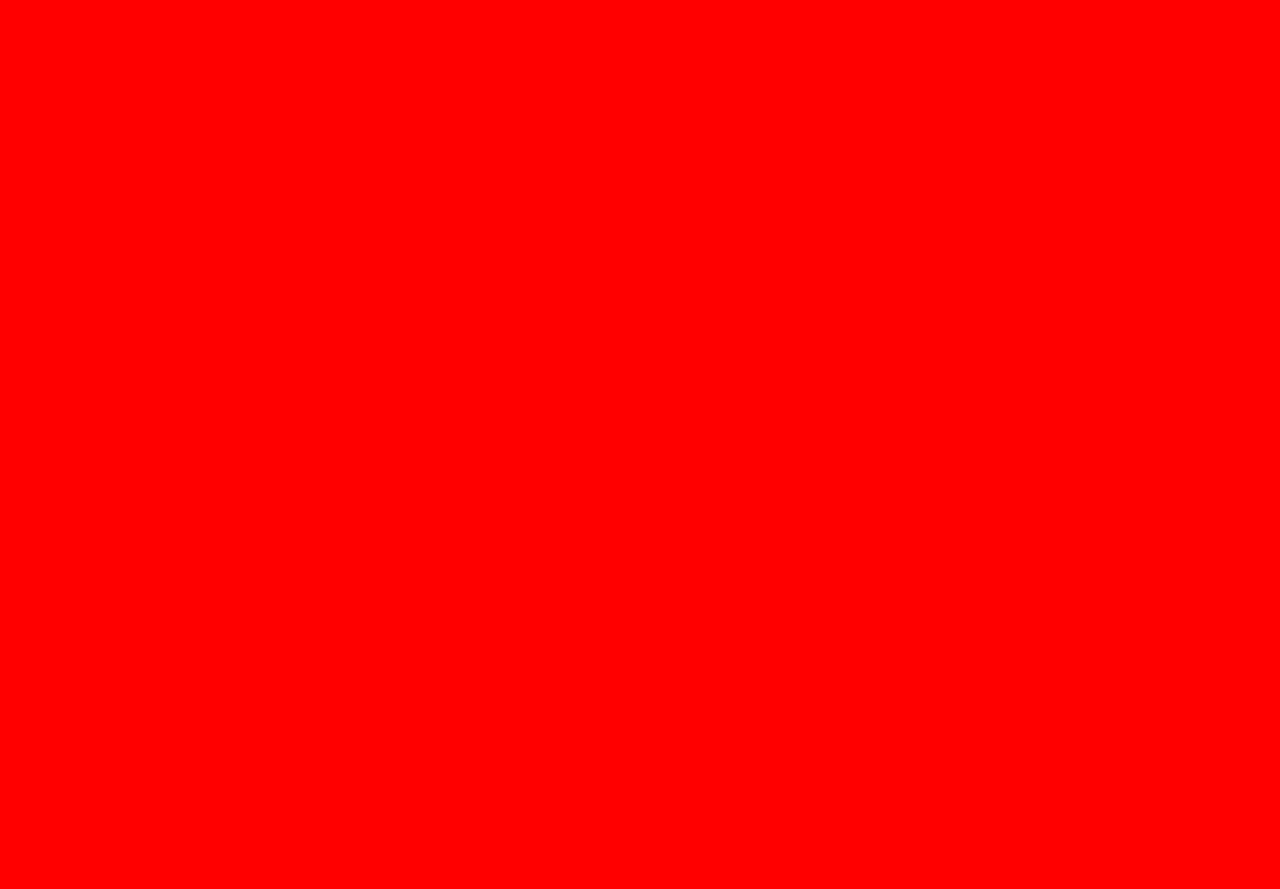
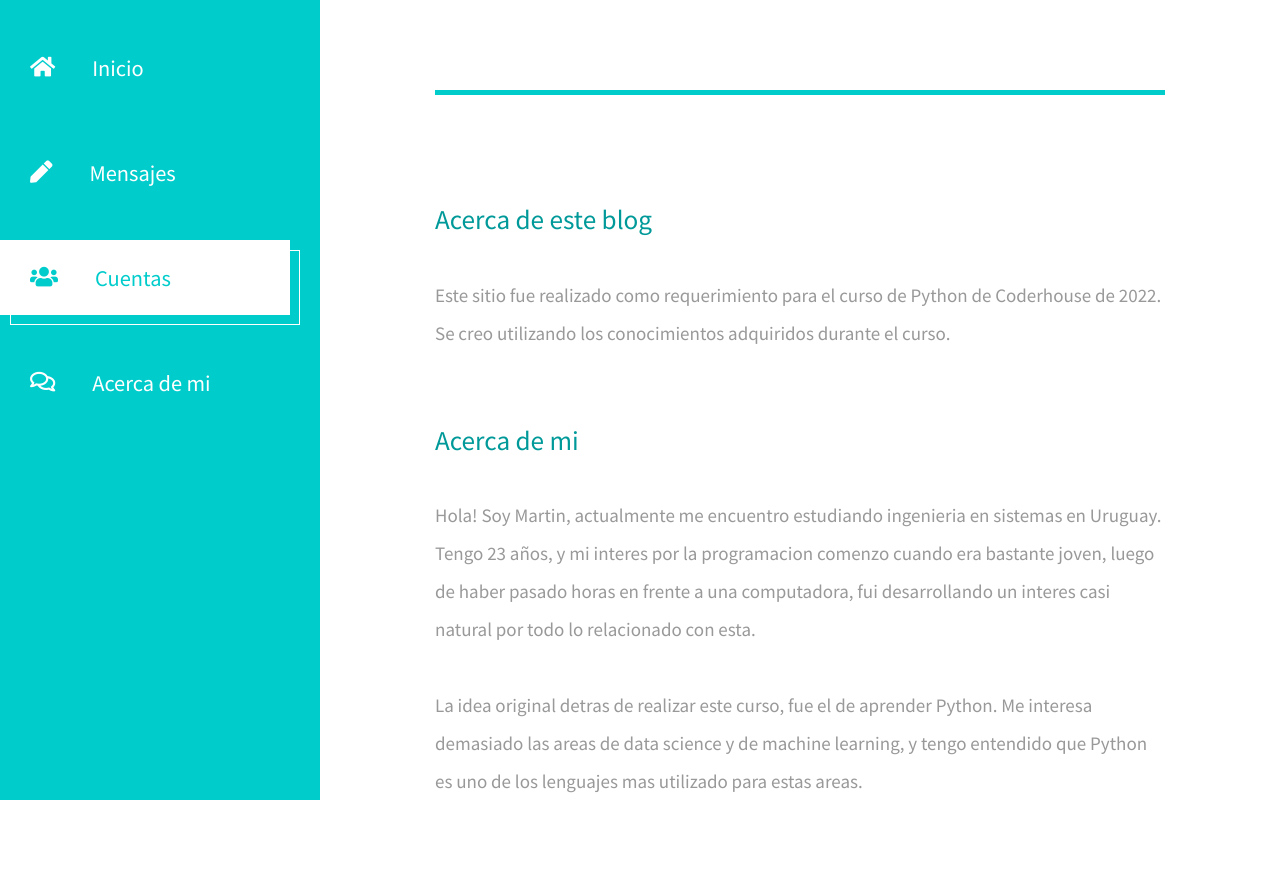
Before and after one commit to aristovmartin/entrega_final, a Django app: page /main/about in a window 1280 px wide. Before the commit the page is empty. Before the commit the page ends 800 px from the top, so only its background shows below. Run offline with Django 4.2, Linux system fonts and the light colour scheme; some libraries are stand-ins or nearby versions.

Commit message:
Creado el html del acerca de mi

```diff
--- a/entregaFinal/blogApp/templates/about_me.html
+++ b/entregaFinal/blogApp/templates/about_me.html
@@ -1,12 +1,89 @@
 <!DOCTYPE html>
 <html lang="en">
 <head>
-    <meta charset="UTF-8">
-    <meta http-equiv="X-UA-Compatible" content="IE=edge">
-    <meta name="viewport" content="width=device-width, initial-scale=1.0">
-    <title>Document</title>
+    {% load static %}
+	<meta charset="UTF-8">
+	<meta name="viewport" content="width=device-width, initial-scale=1.0">
+	<title>Xtra Blog</title>
+	<link rel="stylesheet" href="{% static 'appBlog/fontawesome/css/all.min.css' %}"> <!-- https://fontawesome.com/ -->
+	<link href="https://fonts.googleapis.com/css2?family=Source+Sans+Pro&display=swap" rel="stylesheet"> <!-- https://fonts.google.com/ -->
+    <link href="{% static 'appBlog/css/bootstrap.min.css' %}" rel="stylesheet">
+    <link href="{% static 'appBlog/css/templatemo-xtra-blog.css' %}" rel="stylesheet">
 </head>
-<body style="background-color:red">
+<body>
+	<header class="tm-header" id="tm-header">
+        <div class="tm-header-wrapper">
+            <button class="navbar-toggler" type="button" aria-label="Toggle navigation">
+                <i class="fas fa-bars"></i>
+            </button>
 
+            <nav class="tm-nav" id="tm-nav">
+                <ul>
+                    <li class="tm-nav-item"><a href="{% url 'inicio' %}" class="tm-nav-link">
+                        <i class="fas fa-home"></i>
+                        Inicio
+                    </a></li>
+                    <li class="tm-nav-item"><a href="post.html" class="tm-nav-link">
+                        <i class="fas fa-pen"></i>
+                        Mensajes
+                    </a></li>
+                    <li class="tm-nav-item active"><a href="about.html" class="tm-nav-link">
+                        <i class="fas fa-users"></i>
+                        Cuentas
+                    </a></li>
+                    <li class="tm-nav-item"><a href="contact.html" class="tm-nav-link">
+                        <i class="far fa-comments"></i>
+                        Acerca de mi
+                    </a></li>
+                </ul>
+            </nav>
+    </header>
+    <div class="container-fluid">
+        <main class="tm-main">
+            <div class="row tm-row tm-mb-45">
+                <div class="col-12">
+                    <hr class="tm-hr-primary tm-mb-55">
+                </div>
+            </div>
+            <div class="row tm-row tm-mb-40">
+                <div class="col-12">
+                    <div class="mb-4">
+                        <h2 class="pt-2 tm-mb-40 tm-color-primary tm-post-title">Acerca de este blog</h2>
+                        <p>
+                            Este sitio fue realizado como requerimiento para el curso de Python de Coderhouse de 2022. Se creo
+                            utilizando los conocimientos adquiridos durante el curso.
+                        </p>
+                        <p>
+
+                        </p>
+                    </div>
+                </div>
+            </div>
+
+
+            <div class="row tm-row tm-mb-40">
+                <div class="col-12">
+                    <div class="mb-4">
+                        <h2 class="pt-2 tm-mb-40 tm-color-primary tm-post-title">Acerca de mi</h2>
+                        <p>
+
+                            Hola! Soy Martin, actualmente me encuentro estudiando ingenieria en sistemas en Uruguay.
+                            Tengo 23 años, y mi interes por la programacion comenzo cuando era bastante joven, luego de haber pasado horas en frente a una computadora,
+                            fui desarrollando un interes casi natural por todo lo relacionado con esta.
+                            <br>
+                            <br>
+                            La idea original detras de realizar este curso, fue el de aprender Python. Me interesa demasiado las areas de data science y de machine learning,
+                            y tengo entendido que Python es uno de los lenguajes mas utilizado para estas areas.
+
+                        </p>
+                        <p>
+
+                        </p>
+                    </div>
+                </div>
+            </div>
+
+        </main>
+    </div>
 </body>
 </html>
```
